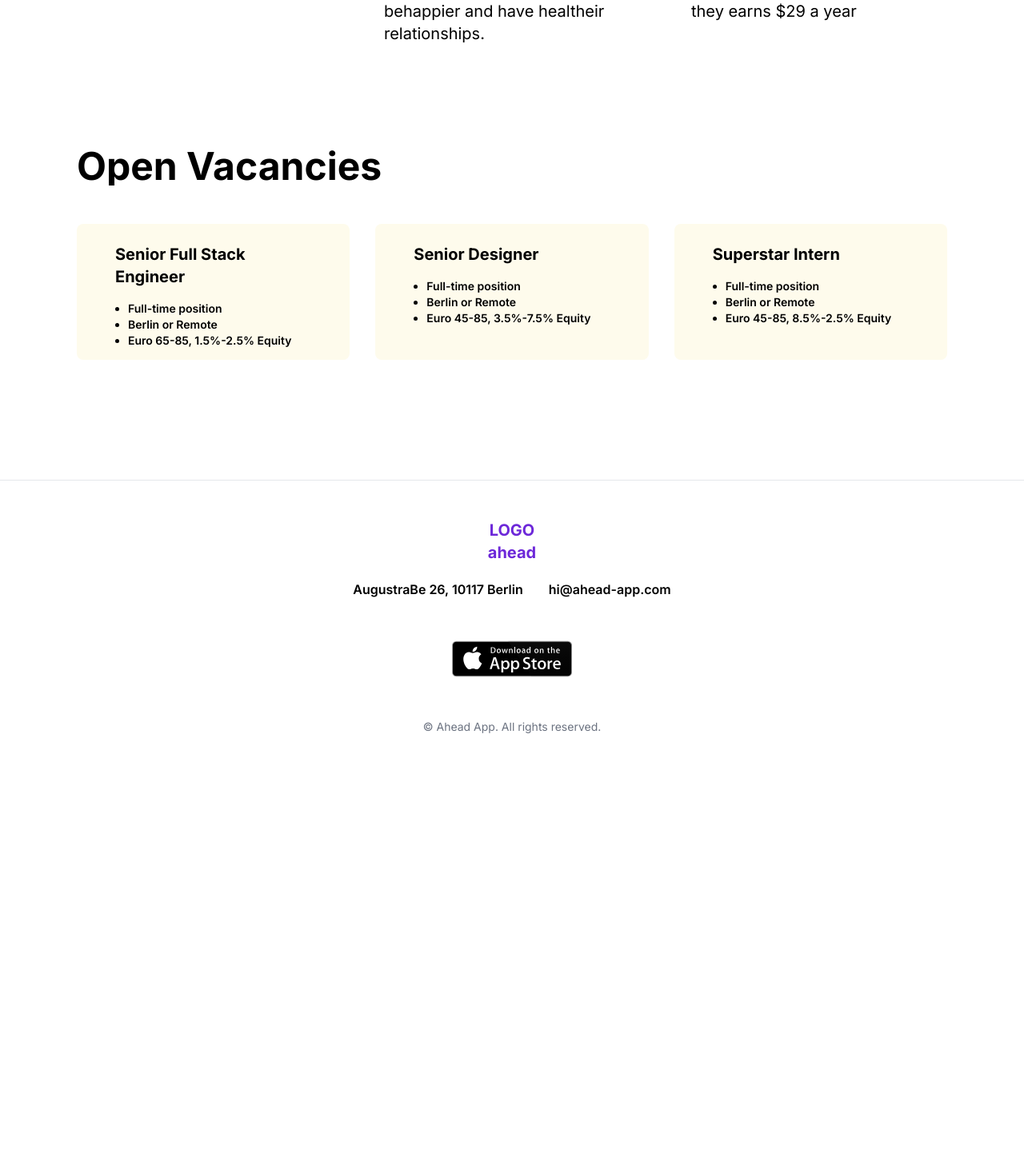
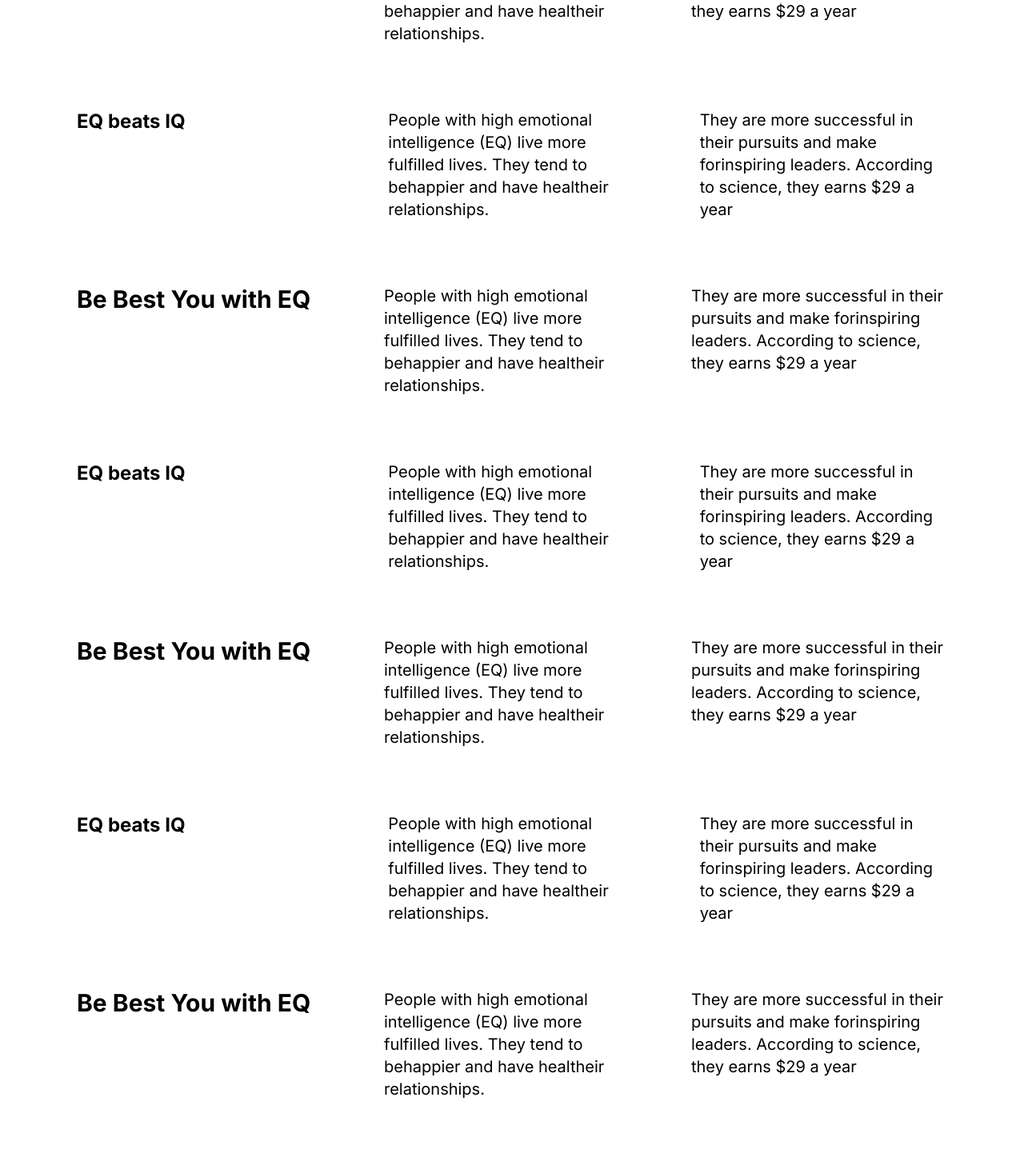
Before and after one commit to rushirrj/density-exchange-task, a Next.js app: page / in a window 1280 px wide. Shown: the part 368-1830 px from the top of the page at 80% size. Before the commit the page ends 1335 px from the top, so only its background shows below. Built offline with nearby package versions, Linux system fonts and the light colour scheme.

Commit message:
Fixed Transition Issue in OpenVacancies

```diff
--- a/src/app/page.js
+++ b/src/app/page.js
@@ -10,6 +10,12 @@
       <Navbar />
       <EQbeatsIQ />
       <BeBestYou />
+      <EQbeatsIQ />
+      <BeBestYou />
+      <EQbeatsIQ />
+      <BeBestYou />
+      <EQbeatsIQ />
+      <BeBestYou />
       <Openvacancies />
       <Footer />
     </>
--- a/src/components/Openvacancies.jsx
+++ b/src/components/Openvacancies.jsx
@@ -28,7 +28,8 @@
     <section className="mt-20 py-8 px-24 h-96">
       <motion.div
         initial="hidden"
-        animate="visible"
+        whileInView="visible"
+        viewport={{ once: true }}
         variants={{
           hidden: { x: "-30%", y: "50%", opacity: 0 },
           visible: {
```
